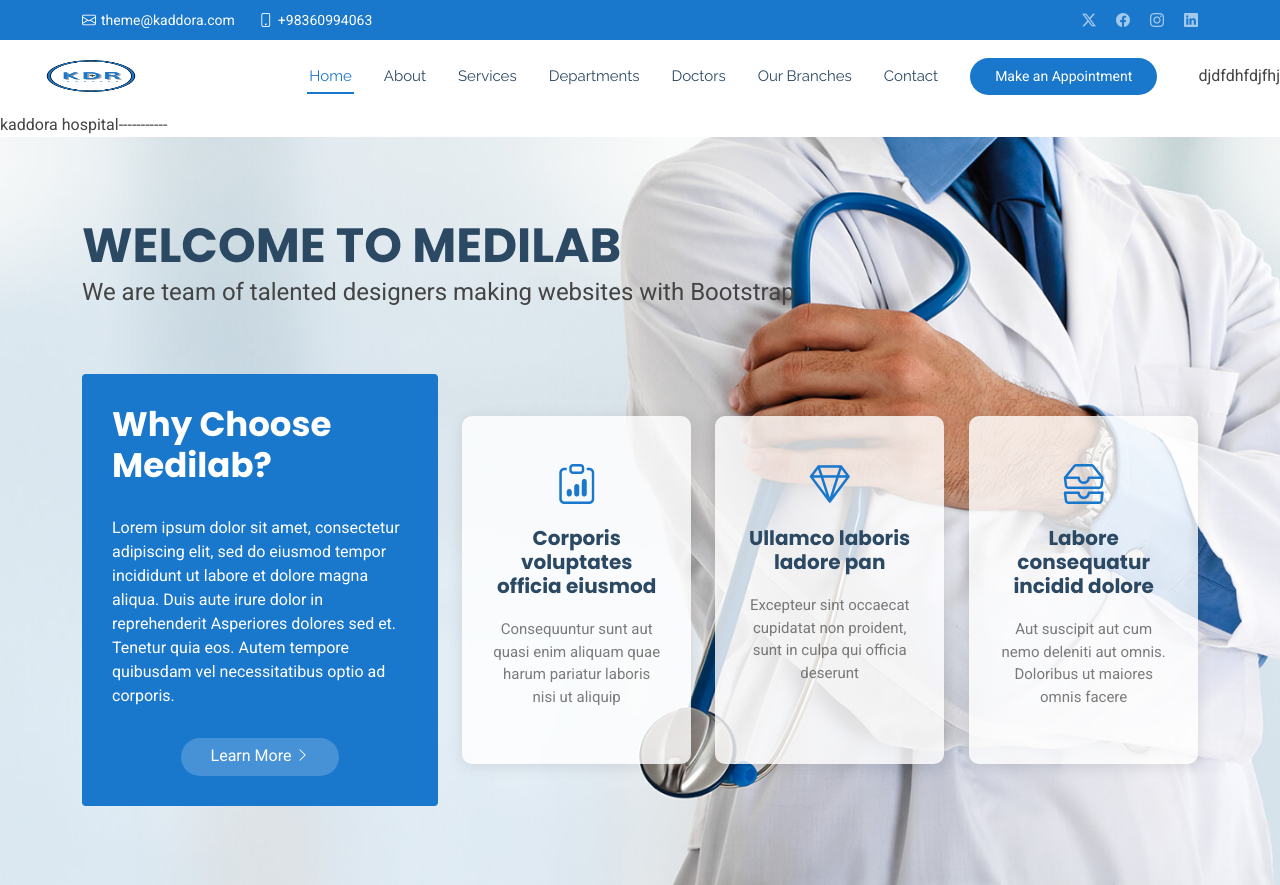
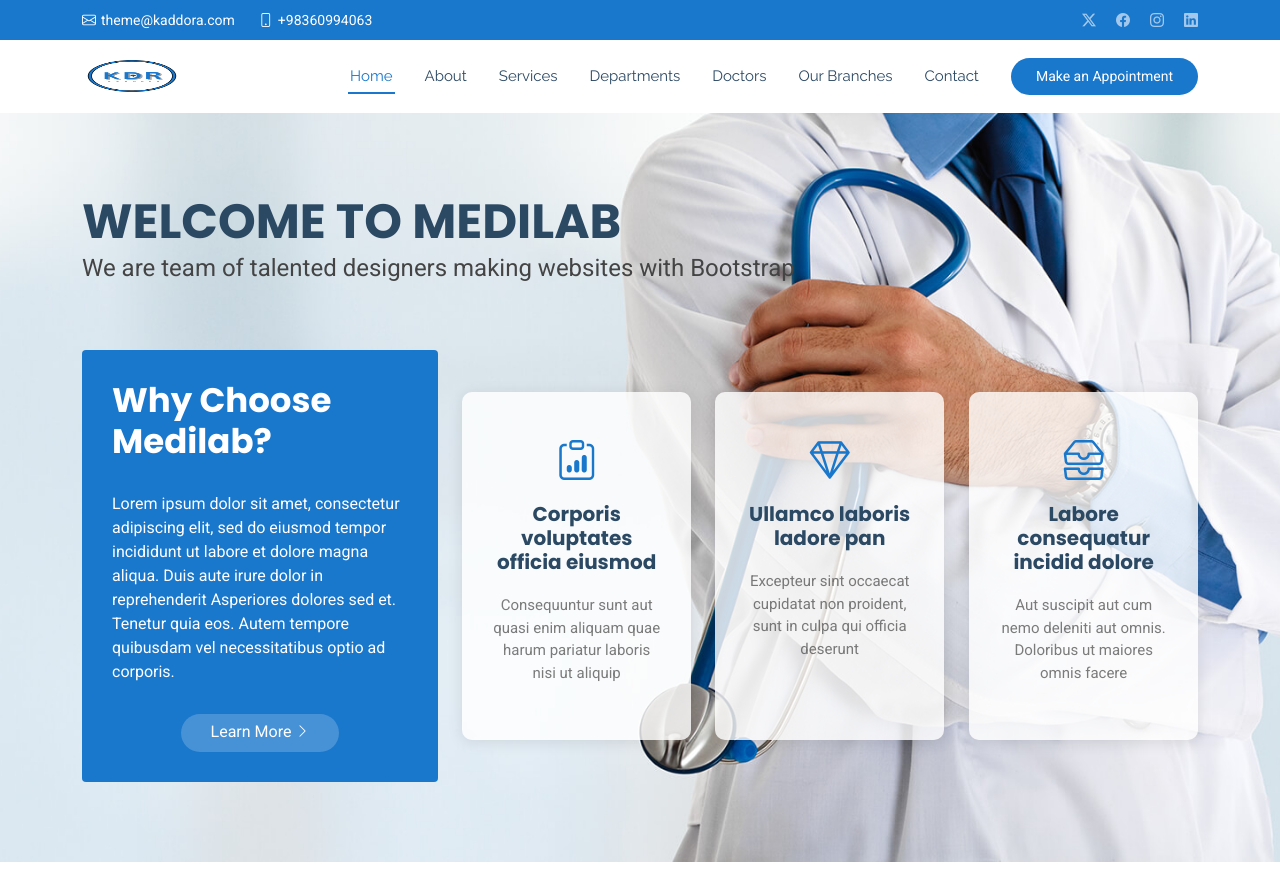
Before and after one commit to Amarmani1234/kaddora_hospital, a PHP site: page /index.php in a window 1280 px wide. Shown: the top 885 px of the page. Run offline with PHP 8.4, Linux system fonts and the light colour scheme.

Commit message:
Header
Change

```diff
--- a/forms/header.php
+++ b/forms/header.php
@@ -66,7 +66,5 @@
         </nav>
         <a class="cta-btn d-none d-sm-block" href="#appointment">Make an Appointment</a>
       </div>
-      djdfdhfdjfhj
     </div>
-    kaddora hospital-----------
   </header>
```
